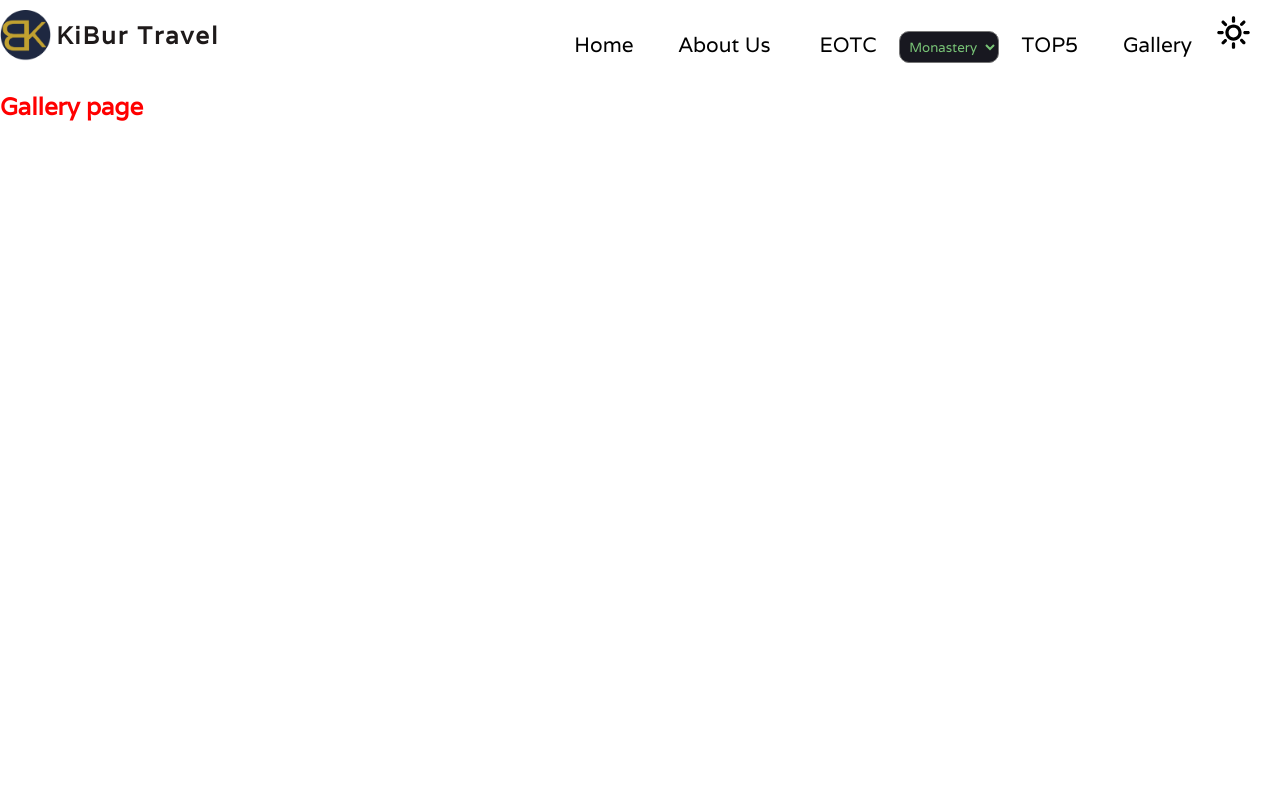
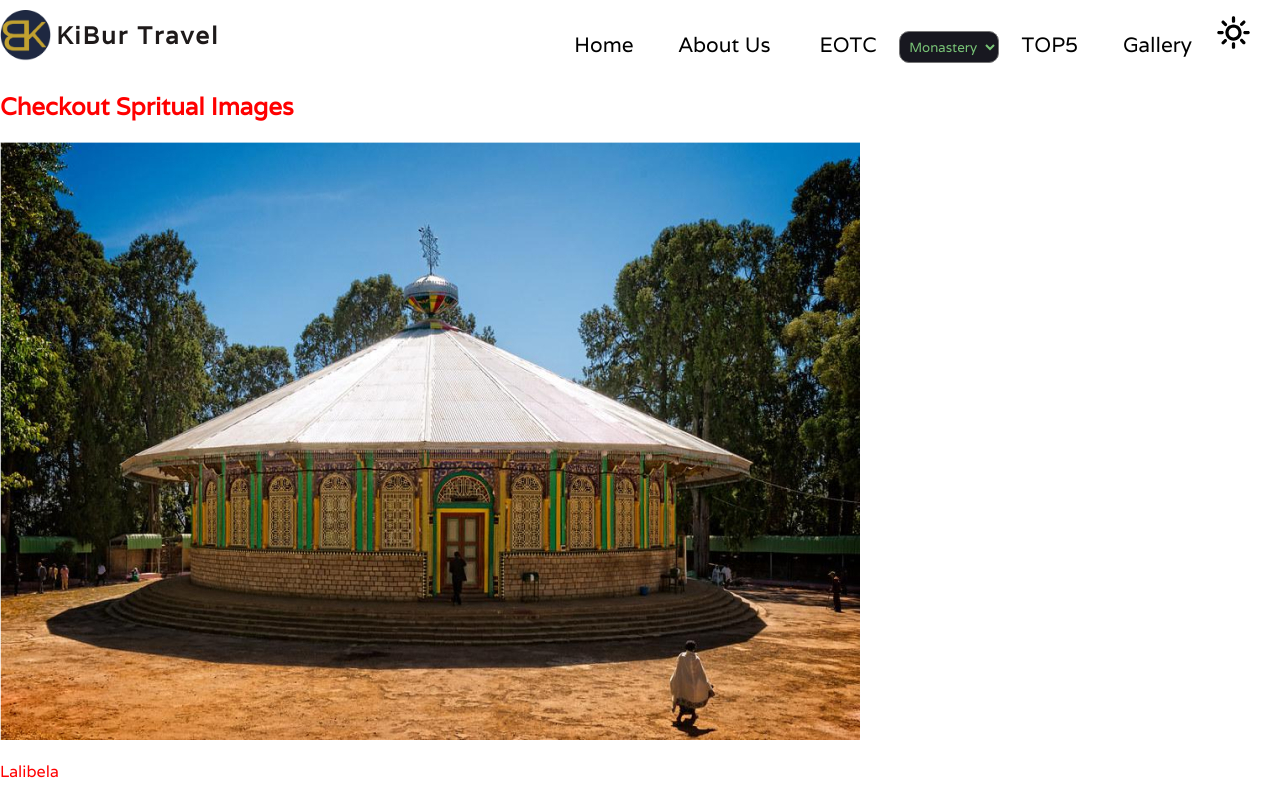
Before and after one commit to biruk-anley/Portfolio_Using_React.js, a React (Create React App) app: page /Gallery in a window 1280 px wide. Shown: the top 796 px of the page. Built offline with nearby package versions, Linux system fonts and the light colour scheme; a web font is replaced by a local one.

Commit message:
updating gallery

```diff
--- a/src/pages/gallery.js
+++ b/src/pages/gallery.js
@@ -1,6 +1,28 @@
+
+import church from "./images/Bitmap.jpg";
 const Gallery = () => {
     return (
-        <h2>Gallery page</h2>
+        <div className="gallerys">
+            <h2>Checkout Spritual Images</h2>
+            <div className="images-list">
+                <div className="list-one">
+                   <img src={church} alt=''/>
+                    <p>Lalibela</p>
+                </div>
+                <div className="list-one" alt=''>
+                   <img src={church} alt=''/>
+                    <p>Lalibela</p>
+                </div>
+                <div className="list-one">
+                   <img src={church} alt=''/>
+                    <p>Lalibela</p>
+                </div>
+                <div className="list-one">
+                   <img src={church} alt=''/>
+                    <p>Lalibela</p>
+                </div>
+            </div>
+        </div>
      );
 }
 
```
